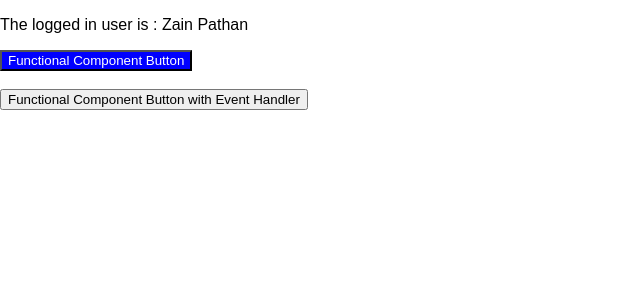
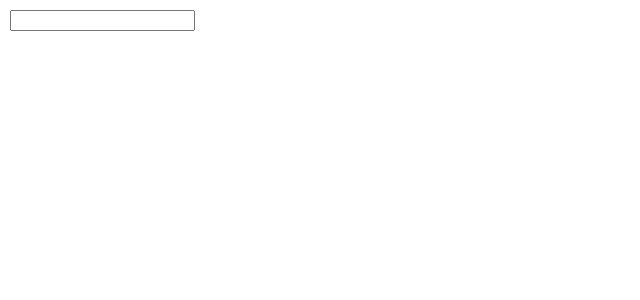
Before and after one commit to cosmycoder/Searchable-Product-Filter, a React (Create React App) app: page / in a window 1280 px wide. Shown: the top 300 px of the page, without its empty margins (0-640 px from the left). Built offline with nearby package versions, Linux system fonts and the light colour scheme.

Commit message:
Pure Component - Typing History display - Message component converted into PureComponent - working example

```diff
--- a/src/index.js
+++ b/src/index.js
@@ -10,6 +10,7 @@ import FileInput from './uncontrolled-components/FileInput';
 import NameForm from './uncontrolled-components/NameForm';
 import Username from './functional-components/Username';
 import { BlueButton, ButtonWithEvent } from './functional-components/Button';
+import TypingHistory from './pure-component/typing-history';
 import registerServiceWorker from './registerServiceWorker';
 
 const PRODUCTS = [
@@ -22,15 +23,7 @@ const PRODUCTS = [
 ];
 
 ReactDOM.render(
-    <React.Fragment>
-        <Username username='Zain Pathan' />
-        <BlueButton onClick={() => {
-            alert('Blue Button clicked');
-        }}/>
-        <br/>
-        <br/>
-        <ButtonWithEvent name='Zain Pathan'/>
-    </React.Fragment>,
+    <TypingHistory />,
     document.getElementById('root')
 );
 
@@ -76,3 +69,18 @@ ReactDOM.render(
     document.getElementById('root')
 );
 */
+
+/* Functional Component example
+ReactDOM.render(
+    <React.Fragment>
+        <Username username='Zain Pathan' />
+        <BlueButton onClick={() => {
+            alert('Blue Button clicked');
+        }}/>
+        <br/>
+        <br/>
+        <ButtonWithEvent name='Zain Pathan'/>
+    </React.Fragment>,
+    document.getElementById('root')
+);
+*/
--- /dev/null
+++ b/src/pure-component/typing-history.js
@@ -0,0 +1,86 @@
+import React, {Component} from 'react';
+
+class TypingHistoryComponent extends React.Component {
+    constructor() {
+        super();
+        this.state = {
+            messages: []
+        }
+
+        this._getLastMessage = this._getLastMessage.bind(this);
+        this._onMessageChange = this ._onMessageChange.bind(this);
+    }
+
+    _getLastMessage() {
+        const lastMessage = this.state.messages[this.state.messages.length - 1];
+        return lastMessage === undefined ? "" : lastMessage;
+    }
+
+    _onMessageChange(event) {
+        const messages = [...this.state.messages];
+        messages.push(event.target.value);
+        this.setState({
+            messages
+        });
+    }
+
+    render() {
+        return(
+            <div className="TypingHistory">
+                <input
+                    type="text"
+                    value={this._getLastMessage()}
+                    onChange={this._onMessageChange}
+                    style={{ margin: "10px"}}
+                />
+                <MessageList messages={this.state.messages} />
+            </div>
+        )
+    }
+}
+
+class MessageList extends React.Component {
+    render() {
+        //<Message key={i} message={m} /> )}
+        //<MessageWithShouldComponentUpdateMethod key={i} message={m}/>
+        return (
+            <ul>
+                {this.props.messages.map((m, i) => <MessagePureComponent key={i} message={m}/>)}
+            </ul>
+        );
+    }
+}
+
+class Message extends Component {
+    render() {
+        return (
+            <li style={{ margin: "10px" }}> {this.props.message} </li>
+        )
+    }
+}
+
+class MessageWithShouldComponentUpdateMethod extends Component {
+
+    shouldComponentUpdate(nextProps) {
+        if( this.props.message === nextProps.message ) {
+            return false;
+        }
+        return true;
+    }
+
+    render() {
+        return (
+            <li style={{ margin: "10px" }}> {this.props.message} </li>
+        );
+    }
+}
+
+class MessagePureComponent extends React.PureComponent {
+    render() {
+        return (
+            <li style={{ margin: "10px" }}> { this.props.message} </li>
+        );
+    }
+}
+
+export default TypingHistoryComponent;
```
